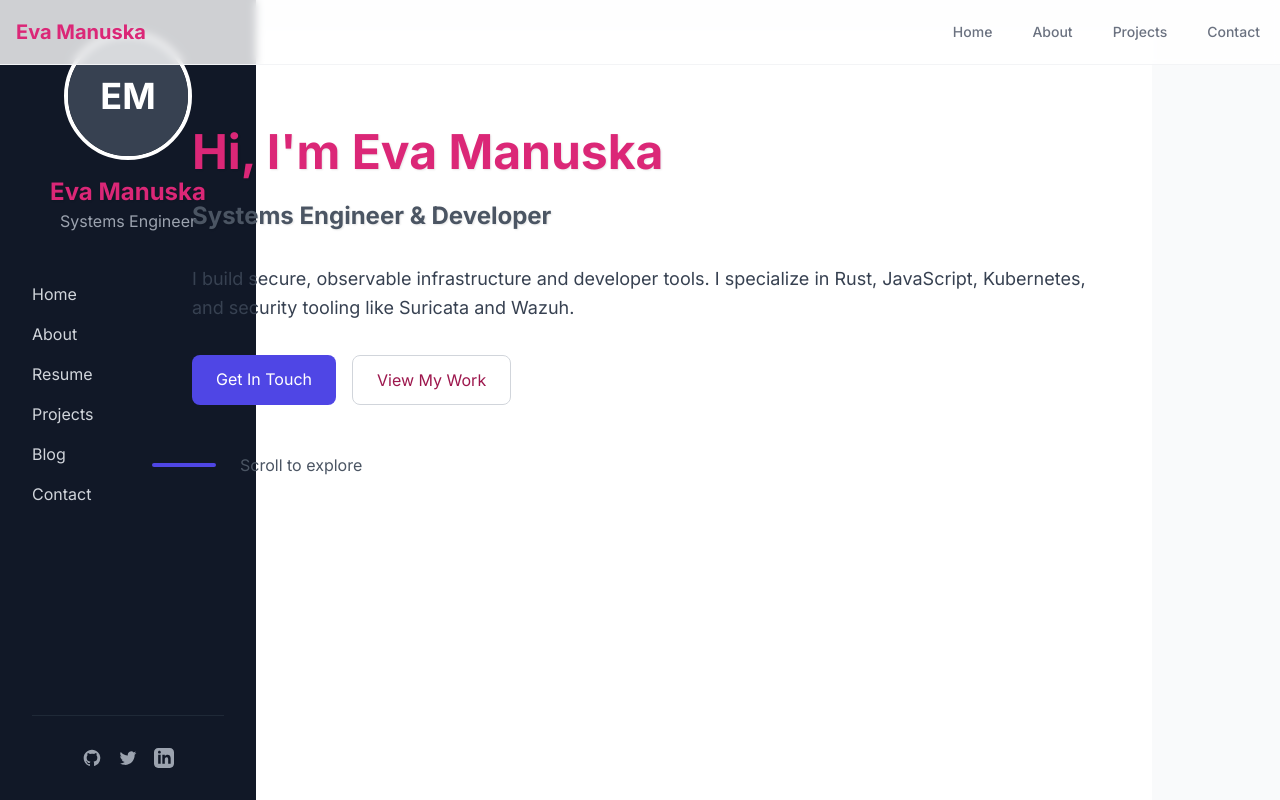
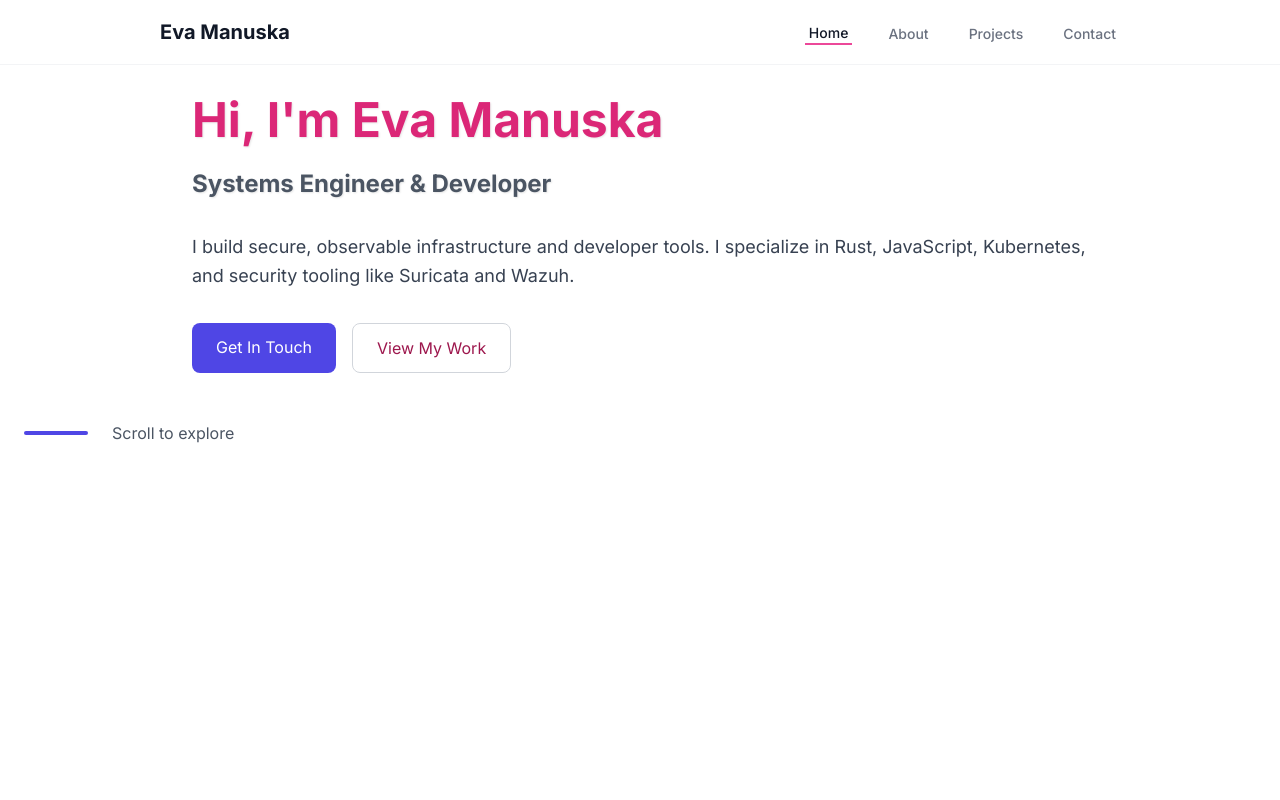
Before and after one commit to eva672/Portfolio, a Next.js app: page / in a window 1280 px wide. Built offline with nearby package versions, Linux system fonts and the light colour scheme.

Commit message:
Modified file content

```diff
--- a/components/Layout.js
+++ b/components/Layout.js
@@ -1,15 +1,9 @@
 'use client';
-import Sidebar from './Sidebar';
 
 export default function Layout({ children }) {
   return (
-    <div className="min-h-screen bg-white flex">
-      <Sidebar />
-      <main className="flex-1 bg-gray-50 p-8 overflow-y-auto">
-        <div className="max-w-5xl mx-auto">
-          {children}
-        </div>
-      </main>
+    <div className="min-h-screen bg-white">
+      {children}
     </div>
   );
 }
--- a/components/Navbar.js
+++ b/components/Navbar.js
@@ -1,60 +1,42 @@
 'use client';
-import { useEffect, useState } from 'react';
 import Link from 'next/link';
+import { useSection } from '../context/SectionContext';
+
+const navigation = [
+  { name: 'Home', href: '#home' },
+  { name: 'About', href: '#about' },
+  { name: 'Projects', href: '#projects' },
+  { name: 'Contact', href: '#contact' }
+];
 
 export default function Navbar() {
-  const [activeSection, setActiveSection] = useState('home');
-
-  useEffect(() => {
-    const observer = new IntersectionObserver(
-      (entries) => {
-        entries.forEach(entry => {
-          if (entry.isIntersecting) {
-            setActiveSection(entry.target.id);
-          }
-        });
-      },
-      { threshold: 0.5, rootMargin: '-50% 0px -50% 0px' }
-    );
-
-    // Observe all sections
-    const sections = document.querySelectorAll('section');
-    sections.forEach(section => observer.observe(section));
-
-    return () => {
-      sections.forEach(section => observer.unobserve(section));
-    };
-  }, []);
-
-  const navItems = [
-    { id: 'home', label: 'Home' },
-    { id: 'about', label: 'About' },
-    { id: 'projects', label: 'Projects' },
-    { id: 'contact', label: 'Contact' }
-  ];
+  const { activeSection } = useSection();
 
   return (
-    <nav className="fixed top-0 left-0 right-0 bg-white/80 backdrop-blur-sm z-50 border-b border-gray-100">
-      <div className="max-w-7xl mx-auto px-4">
-        <div className="flex justify-between items-center h-16">
-          <div className="text-xl font-bold text-pink-600">Eva Manuska</div>
-          <div className="hidden md:flex space-x-8">
-            {navItems.map((item) => (
+    <header className="fixed top-0 left-0 right-0 z-50 bg-white/80 backdrop-blur-sm border-b border-gray-100">
+      <nav className="max-w-5xl mx-auto px-4 sm:px-6 lg:px-8">
+        <div className="flex justify-between h-16">
+          <div className="flex items-center">
+            <span className="text-xl font-bold text-gray-900">Eva Manuska</span>
+          </div>
+
+          <div className="hidden md:ml-6 md:flex md:items-center md:space-x-8">
+            {navigation.map((item) => (
               <Link
-                key={item.id}
-                href={`#${item.id}`}
-                className={`px-1 py-2 text-sm font-medium transition-colors ${
-                  activeSection === item.id
-                    ? 'text-pink-600 border-b-2 border-pink-600'
-                    : 'text-gray-500 hover:text-gray-900'
+                key={item.name}
+                href={item.href}
+                className={`inline-flex items-center px-1 pt-1 text-sm font-medium ${
+                  activeSection === item.name.toLowerCase()
+                    ? 'text-gray-900 border-b-2 border-pink-500'
+                    : 'text-gray-500 hover:text-gray-700'
                 }`}
               >
-                {item.label}
+                {item.name}
               </Link>
             ))}
           </div>
         </div>
-      </div>
-    </nav>
+      </nav>
+    </header>
   );
 }
--- /dev/null
+++ b/context/SectionContext.js
@@ -0,0 +1,59 @@
+'use client';
+import { createContext, useContext, useState, useEffect, useRef } from 'react';
+
+const SectionContext = createContext();
+
+export const SectionProvider = ({ children }) => {
+  const [activeSection, setActiveSection] = useState('home');
+  const observerRef = useRef(null);
+
+  useEffect(() => {
+    if (typeof window === 'undefined') return;
+
+    const handleIntersection = (entries) => {
+      entries.forEach(entry => {
+        if (entry.isIntersecting) {
+          setActiveSection(entry.target.id);
+        }
+      });
+    };
+
+    // Initialize observer with updated options
+    observerRef.current = new IntersectionObserver(handleIntersection, {
+      root: null,
+      rootMargin: '0px',
+      threshold: 0.5
+    });
+
+    // Observe all sections with IDs
+    const sections = document.querySelectorAll('section[id]');
+    sections.forEach(section => {
+      if (section.id) {
+        observerRef.current?.observe(section);
+      }
+    });
+
+    // Cleanup function
+    return () => {
+      if (observerRef.current) {
+        observerRef.current.disconnect();
+      }
+    };
+  }, []);
+
+  return (
+    <SectionContext.Provider value={{ activeSection }}>
+      {children}
+    </SectionContext.Provider>
+  );
+};
+
+export const useSection = () => {
+  const context = useContext(SectionContext);
+  if (!context) {
+    throw new Error('useSection must be used within a SectionProvider');
+  }
+  return context;
+};
+
+export default SectionContext;
--- a/pages/_app.js
+++ b/pages/_app.js
@@ -1,11 +1,14 @@
+import { SectionProvider } from '../context/SectionContext';
 import Layout from '../components/Layout';
 import '../styles/globals.css';
 
 function MyApp({ Component, pageProps }) {
   return (
-    <Layout>
-      <Component {...pageProps} />
-    </Layout>
+    <SectionProvider>
+      <Layout>
+        <Component {...pageProps} />
+      </Layout>
+    </SectionProvider>
   );
 }
 
--- a/pages/index.js
+++ b/pages/index.js
@@ -8,28 +8,25 @@ import Projects from '../components/Projects';
 import Contact from '../components/Contact';
 
 export default function Home() {
-  const sections = useRef([]);
+  const mainRef = useRef(null);
 
   // Handle scroll and touch events
   useEffect(() => {
-    // Handle mouse wheel for desktop
+    let isScrolling = false;
+    let scrollTimeout;
+
     const handleWheel = (e) => {
+      if (isScrolling) {
+        e.preventDefault();
+        return;
+      }
+
       if (e.deltaY > 0) {
         // Scrolling down
-        const currentSection = document.elementFromPoint(window.innerWidth / 2, window.innerHeight / 2);
-        const nextSection = currentSection?.nextElementSibling;
-        if (nextSection?.tagName === 'SECTION') {
-          e.preventDefault();
-          nextSection.scrollIntoView({ behavior: 'smooth' });
-        }
+        scrollToSection('next');
       } else {
         // Scrolling up
-        const currentSection = document.elementFromPoint(window.innerWidth / 2, window.innerHeight / 2);
-        const prevSection = currentSection?.previousElementSibling;
-        if (prevSection?.tagName === 'SECTION') {
-          e.preventDefault();
-          prevSection.scrollIntoView({ behavior: 'smooth' });
-        }
+        scrollToSection('prev');
       }
     };
 
@@ -41,42 +38,68 @@ export default function Home() {
     };
 
     const handleTouchMove = (e) => {
-      if (!touchStartY) return;
+      if (isScrolling || !touchStartY) return;
 
       const touchY = e.touches[0].clientY;
       const diff = touchStartY - touchY;
 
       if (Math.abs(diff) > 50) { // Threshold to prevent accidental scrolls
-        const currentSection = document.elementFromPoint(window.innerWidth / 2, window.innerHeight / 2);
-
         if (diff > 0) {
           // Swiping up
-          const nextSection = currentSection?.nextElementSibling;
-          if (nextSection?.tagName === 'SECTION') {
-            nextSection.scrollIntoView({ behavior: 'smooth' });
-            touchStartY = 0; // Reset to prevent multiple triggers
-          }
+          scrollToSection('next');
         } else {
           // Swiping down
-          const prevSection = currentSection?.previousElementSibling;
-          if (prevSection?.tagName === 'SECTION') {
-            prevSection.scrollIntoView({ behavior: 'smooth' });
-            touchStartY = 0; // Reset to prevent multiple triggers
-          }
+          scrollToSection('prev');
         }
+        touchStartY = 0; // Reset to prevent multiple triggers
+      }
+    };
+
+    const scrollToSection = (direction) => {
+      if (isScrolling) return;
+
+      const currentSection = document.elementFromPoint(
+        window.innerWidth / 2,
+        window.innerHeight / 2
+      );
+
+      if (!currentSection) return;
+
+      const targetSection = direction === 'next'
+        ? currentSection.nextElementSibling
+        : currentSection.previousElementSibling;
+
+      if (targetSection?.tagName === 'SECTION') {
+        isScrolling = true;
+        targetSection.scrollIntoView({
+          behavior: 'smooth',
+          block: 'start'
+        });
+
+        // Prevent multiple scrolls until current one is complete
+        clearTimeout(scrollTimeout);
+        scrollTimeout = setTimeout(() => {
+          isScrolling = false;
+        }, 1000);
       }
     };
 
     // Add event listeners
-    window.addEventListener('wheel', handleWheel, { passive: false });
-    window.addEventListener('touchstart', handleTouchStart, { passive: true });
-    window.addEventListener('touchmove', handleTouchMove, { passive: false });
+    const mainElement = mainRef.current;
+    if (mainElement) {
+      mainElement.addEventListener('wheel', handleWheel, { passive: false });
+      mainElement.addEventListener('touchstart', handleTouchStart, { passive: true });
+      mainElement.addEventListener('touchmove', handleTouchMove, { passive: false });
+    }
 
     // Cleanup
     return () => {
-      window.removeEventListener('wheel', handleWheel);
-      window.removeEventListener('touchstart', handleTouchStart);
-      window.removeEventListener('touchmove', handleTouchMove);
+      if (mainElement) {
+        mainElement.removeEventListener('wheel', handleWheel);
+        mainElement.removeEventListener('touchstart', handleTouchStart);
+        mainElement.removeEventListener('touchmove', handleTouchMove);
+      }
+      clearTimeout(scrollTimeout);
     };
   }, []);
 
@@ -90,20 +113,23 @@ export default function Home() {
 
       <Navbar />
 
-      <main className="h-screen overflow-y-auto snap-y snap-mandatory pt-16">
-        <section id="home" className="snap-start">
+      <main
+        ref={mainRef}
+        className="h-screen overflow-y-auto snap-y snap-mandatory pt-16"
+      >
+        <section id="home" className="snap-start min-h-screen flex items-center">
           <Hero />
         </section>
 
-        <section id="about" className="snap-start">
+        <section id="about" className="snap-start min-h-screen flex items-center bg-gray-50">
           <About />
         </section>
 
-        <section id="projects" className="snap-start">
+        <section id="projects" className="snap-start min-h-screen flex items-center">
           <Projects />
         </section>
 
-        <section id="contact" className="snap-start">
+        <section id="contact" className="snap-start min-h-screen flex items-center bg-gray-50">
           <Contact />
         </section>
       </main>
```
